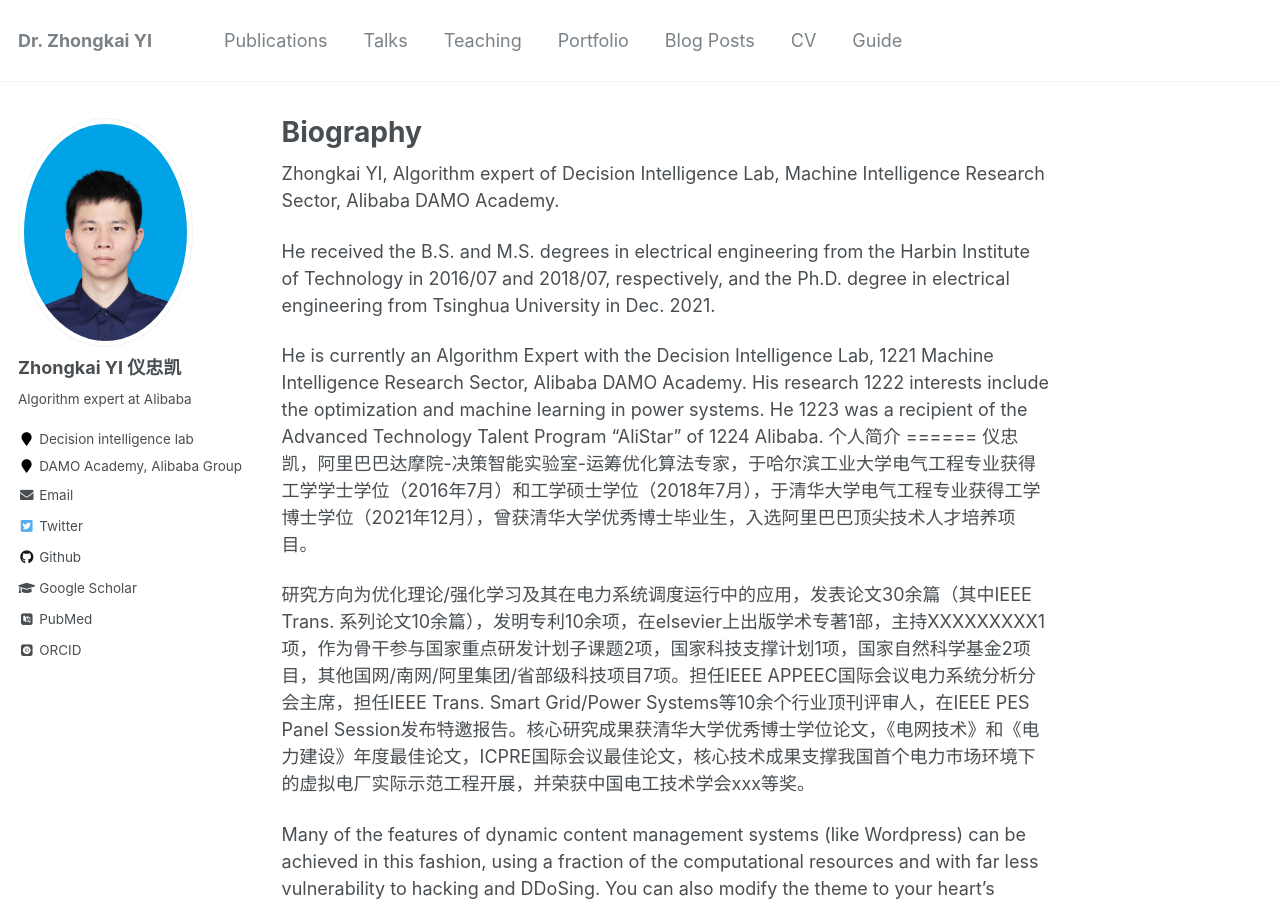
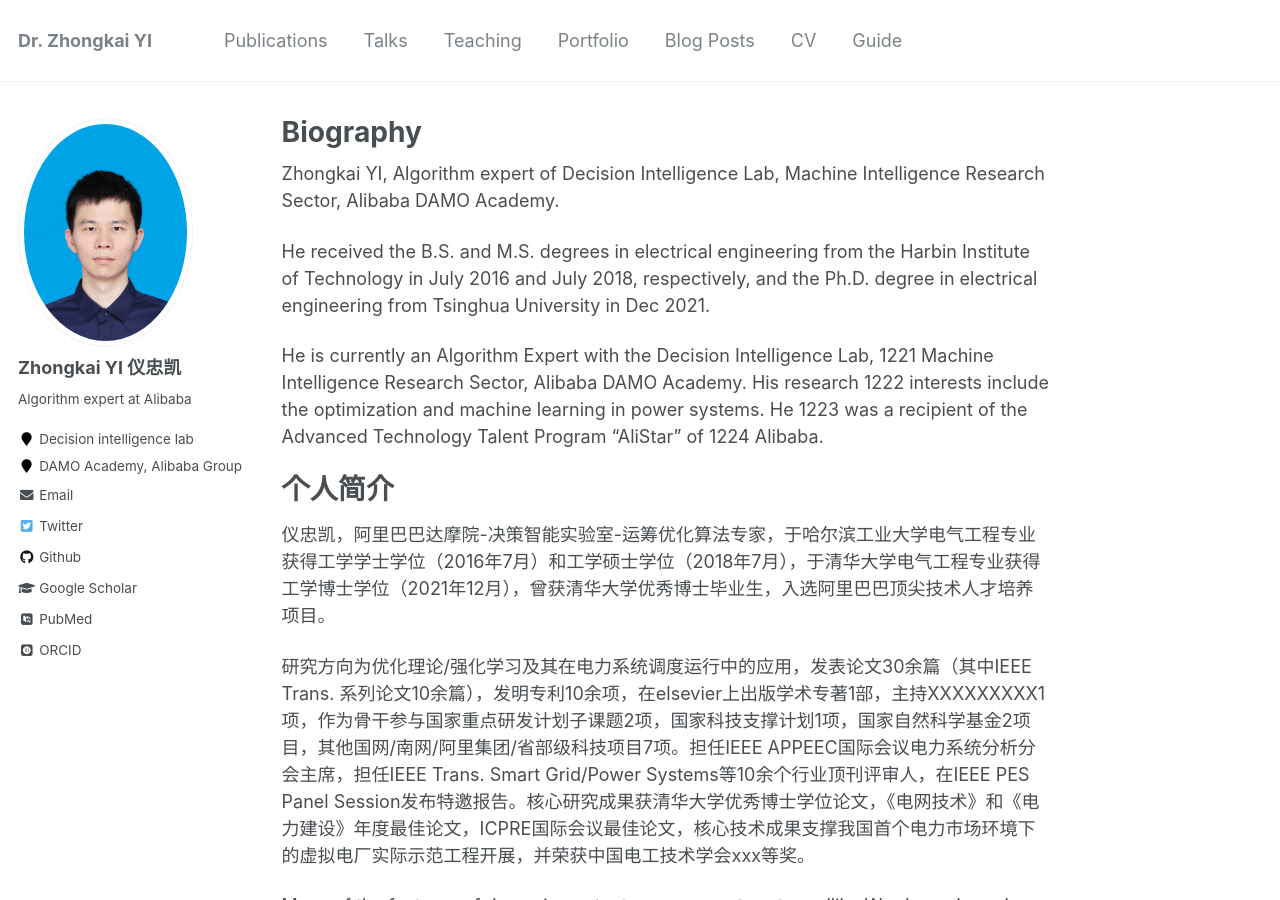
Before and after one commit to yizhongkai/yizhongkai.github.io, a Jekyll site: the page built from _pages/about.md, in a window 1280 px wide and 900 px high. Built offline with Jekyll 4.4.1, drawn with Linux system fonts in a browser that asks for light colours; some web fonts are replaced.

Commit message:
Update about.md

```diff
--- a/_pages/about.md
+++ b/_pages/about.md
@@ -10,13 +10,15 @@ redirect_from:
 
 Zhongkai YI, Algorithm expert of Decision Intelligence Lab, Machine Intelligence Research Sector, Alibaba DAMO Academy.
 
-He received the B.S. and M.S. degrees in electrical engineering from the Harbin Institute of Technology in 2016/07 and 2018/07, respectively, and the Ph.D. degree in electrical engineering from Tsinghua University in Dec. 2021.
+He received the B.S. and M.S. degrees in electrical engineering from the Harbin Institute of Technology in July 2016 and July 2018, respectively, and the Ph.D. degree in electrical engineering from Tsinghua University in Dec 2021.
 
 He is currently an Algorithm Expert with the Decision Intelligence Lab, 1221
 Machine Intelligence Research Sector, Alibaba DAMO Academy. His research 1222
 interests include the optimization and machine learning in power systems. He 1223
 was a recipient of the Advanced Technology Talent Program “AliStar” of 1224
 Alibaba.
+
+
 个人简介
 ======
 仪忠凯，阿里巴巴达摩院-决策智能实验室-运筹优化算法专家，于哈尔滨工业大学电气工程专业获得工学学士学位（2016年7月）和工学硕士学位（2018年7月），于清华大学电气工程专业获得工学博士学位（2021年12月），曾获清华大学优秀博士毕业生，入选阿里巴巴顶尖技术人才培养项目。
```
